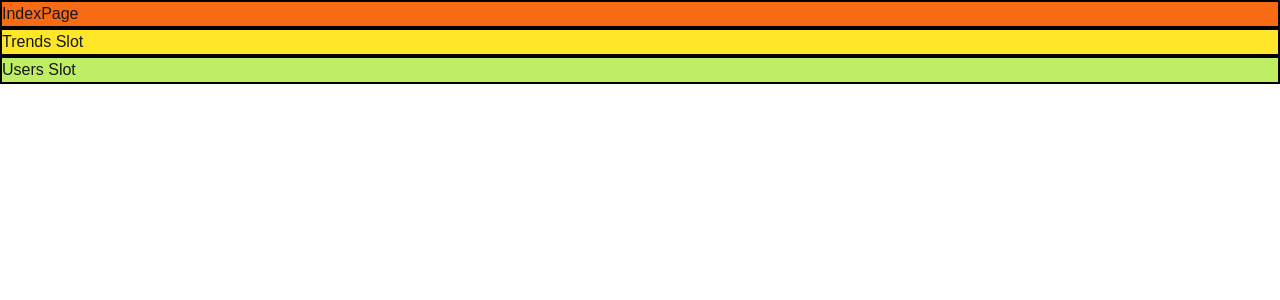
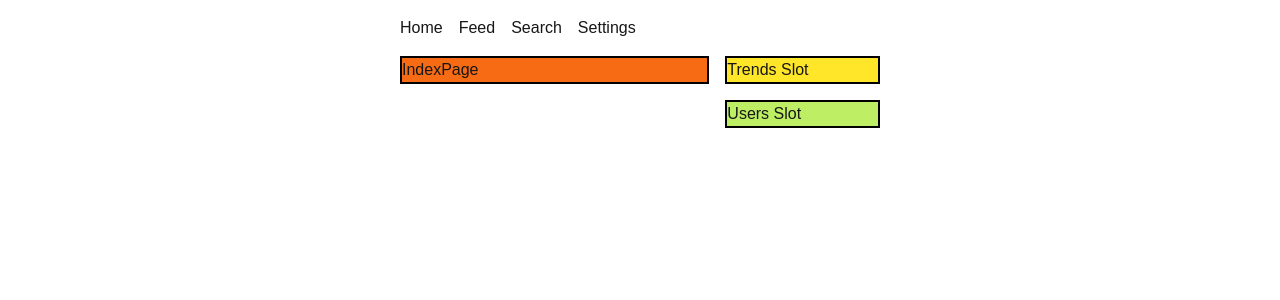
Before and after one commit to zuzubibi/pj_next, a Next.js app in the folder pj_next/: page / in a window 1280 px wide. Shown: the top 300 px of the page. Built offline with nearby package versions, Linux system fonts and the light colour scheme.

Commit message:
feat: root layout

```diff
--- a/pj_next/app/layout.tsx
+++ b/pj_next/app/layout.tsx
@@ -1,4 +1,5 @@
 import type { Metadata } from "next";
+import Link from 'next/link';
 import { Geist, Geist_Mono } from "next/font/google";
 import "./globals.css";
 
@@ -28,10 +29,28 @@ export default function RootLayout(props: Readonly<RootLayoutProps>) {
 
   return (
     <html lang="en" >
-      <body className={`${geistSans.variable} ${geistMono.variable}`}>
-        {children}
-        {trends}
-        {users}
+      <body
+        style={{ maxWidth: 480, margin: 'auto' }}
+        className={`${geistSans.variable} ${geistMono.variable}`}>
+        <nav style={{ padding: '16px 0px', display: 'flex', gap: 16}}>
+          <Link href='/'>Home</Link>
+          <Link href='/feed'>Feed</Link>
+          <Link href='/search'>Search</Link>
+          <Link href='/settings'>Settings</Link>
+        </nav>
+        <div style={{ display: 'flex', gap: 16 }}>
+          <main style={{ flex: 2 }}>{children}</main>
+          <div
+            style={{
+              flex: 1,
+              display: 'flex',
+              flexDirection: 'column',
+              gap: 16
+          }}>
+            {trends}
+            {users}
+          </div>
+        </div>
       </body>
     </html>
   );
```
